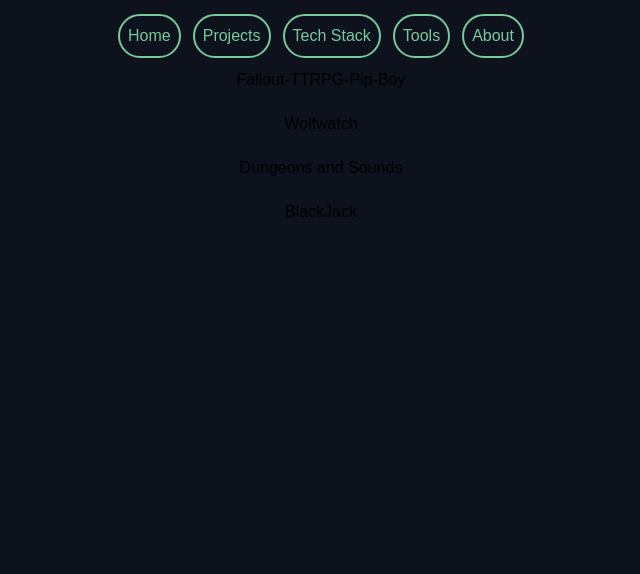
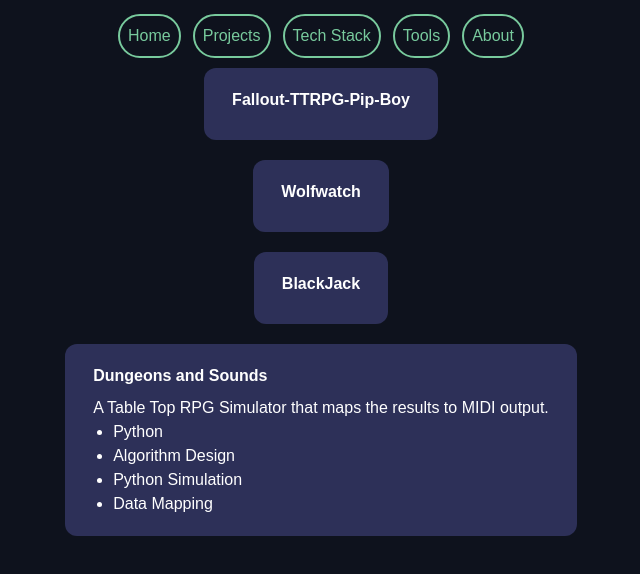
Before and after one commit to zavastopher/zavastopher.github.io, an Astro site: page /zavastopher.github.io/projects in a window 1280 px wide. Shown: the whole page, without its empty margins (319-959 px from the left). Built offline with nearby package versions, Linux system fonts and the light colour scheme; Astro itself is replaced by a stand-in of ours.

Commit message:
Added cards for some projects

```diff
--- a/src/pages/projects.astro
+++ b/src/pages/projects.astro
@@ -1,26 +1,92 @@
 ---
 import Layout from "../layouts/Layout.astro";
 import Image from "astro/components/Image.astro";
+import Card from "../components/Card.astro";
 ---
 <Layout title="Chris Zavala">
-    <div>
-        <div>
-            <h1>Fallout-TTRPG-Pip-Boy</h1>
+    <a class="text-dark bg-middle rounded-xl link-card hover:text-accent2">
+        <div class="p-3">
+            <h1 class="font-bold pb-2">Fallout-TTRPG-Pip-Boy</h1>
+            <p>
+
+            </p>
+            <ul class="list-disc pl-5 w-full">
+
+            </ul>
         </div>
-    </div>
-    <div>
-        <div>
-            <h1>Wolfwatch</h1>
+    </a>
+    <a class="text-dark bg-middle rounded-xl link-card hover:text-accent2">
+        <div class="p-3">
+            <h1 class="font-bold pb-2">Wolfwatch</h1>
+            <p>
+
+            </p>
+            <ul class="list-disc pl-5 w-full">
+
+            </ul>
         </div>
-    </div>
-    <div>
-        <div>
-            <h1>Dungeons and Sounds</h1>
+    </a>
+    <a class="text-dark bg-middle rounded-xl link-card hover:text-accent2">
+        <div class="p-3">
+            <h1 class="font-bold pb-2">BlackJack</h1>
+            <p>
+            </p>
+            <ul class="list-disc pl-5 w-full">
+            </ul>
         </div>
-    </div>
-    <div>
-        <div>
-            <h1>BlackJack</h1>
+    </a>
+    <a class="text-dark bg-middle rounded-xl link-card hover:text-accent2">
+        <div class="p-3">
+            <h1 class="font-bold pb-2">Dungeons and Sounds</h1>
+            <p>
+                A Table Top RPG Simulator that maps the results to MIDI output.
+            </p>
+            <ul class="list-disc pl-5 w-full">
+                <li>Python</li>
+                <li>Algorithm Design</li>
+                <li>Python Simulation</li>
+                <li>Data Mapping</li>
+            </ul>
         </div>
-    </div>
+    </a>
+
 </Layout>
+<style>
+	.link-card {
+		z-index: 1;
+		position: relative;
+		font-size: inherit;
+		font-family: inherit;
+		color: white;
+		padding: 0.5em 1em;
+		outline: none;
+		border: none;
+		background-color: hsl(236, 32%, 26%);
+		overflow: hidden;
+		transition: color 0.4s ease-in-out;
+	}
+
+	.link-card::before {
+		content: '';
+		z-index: -1;
+		position: absolute;
+		top: 100%;
+		right: 100%;
+		width: 6rem;
+		height: 6em;
+		border-radius: 50%;
+		background-color: #78CA9D;
+		transform-origin: center;
+		transform: translate3d(50%, -50%, 0) scale3d(0, 0, 0);
+		transition: transform 0.45s ease-in-out;
+	}
+
+	.link-card:hover {
+		cursor: pointer;
+		color: #0E121D;
+	}
+
+	.link-card:hover::before {
+		transform: translate3d(50%, -50%, 0) scale3d(15, 15, 15);
+	}
+</style>
```
